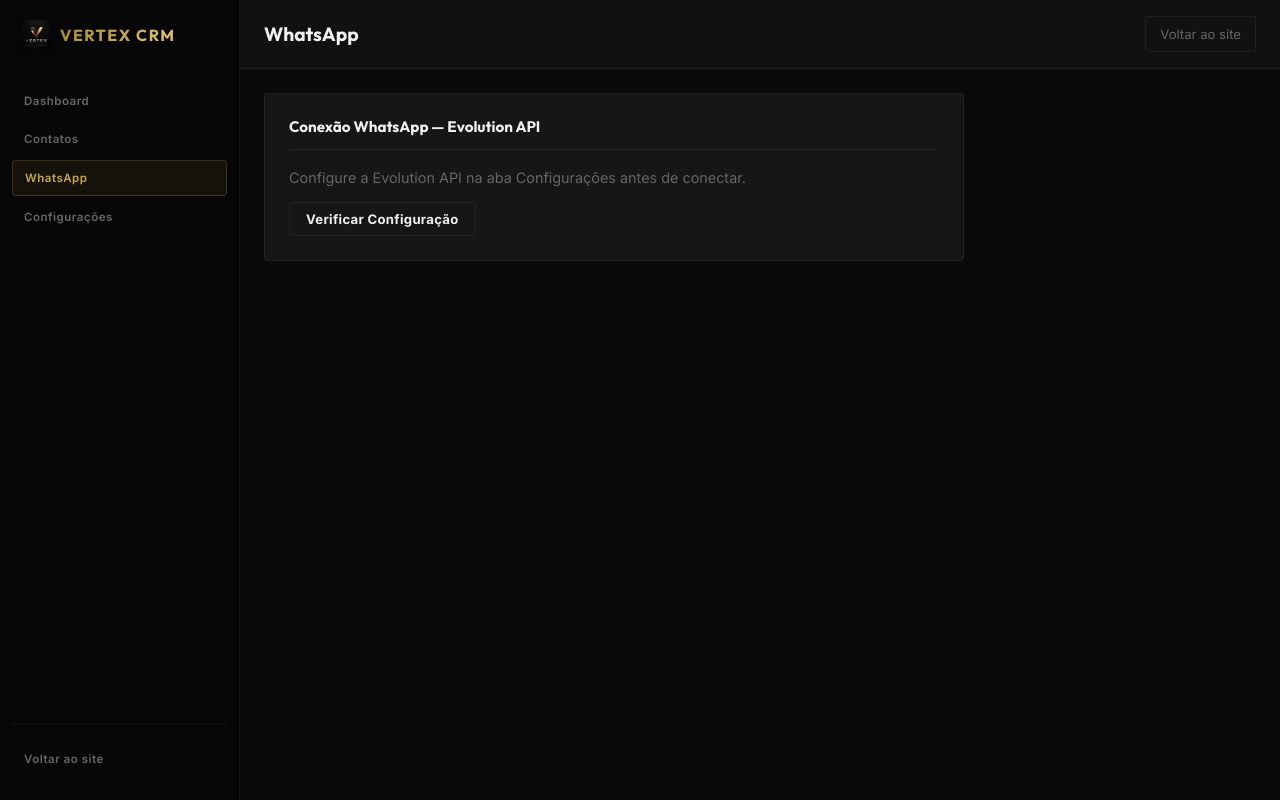
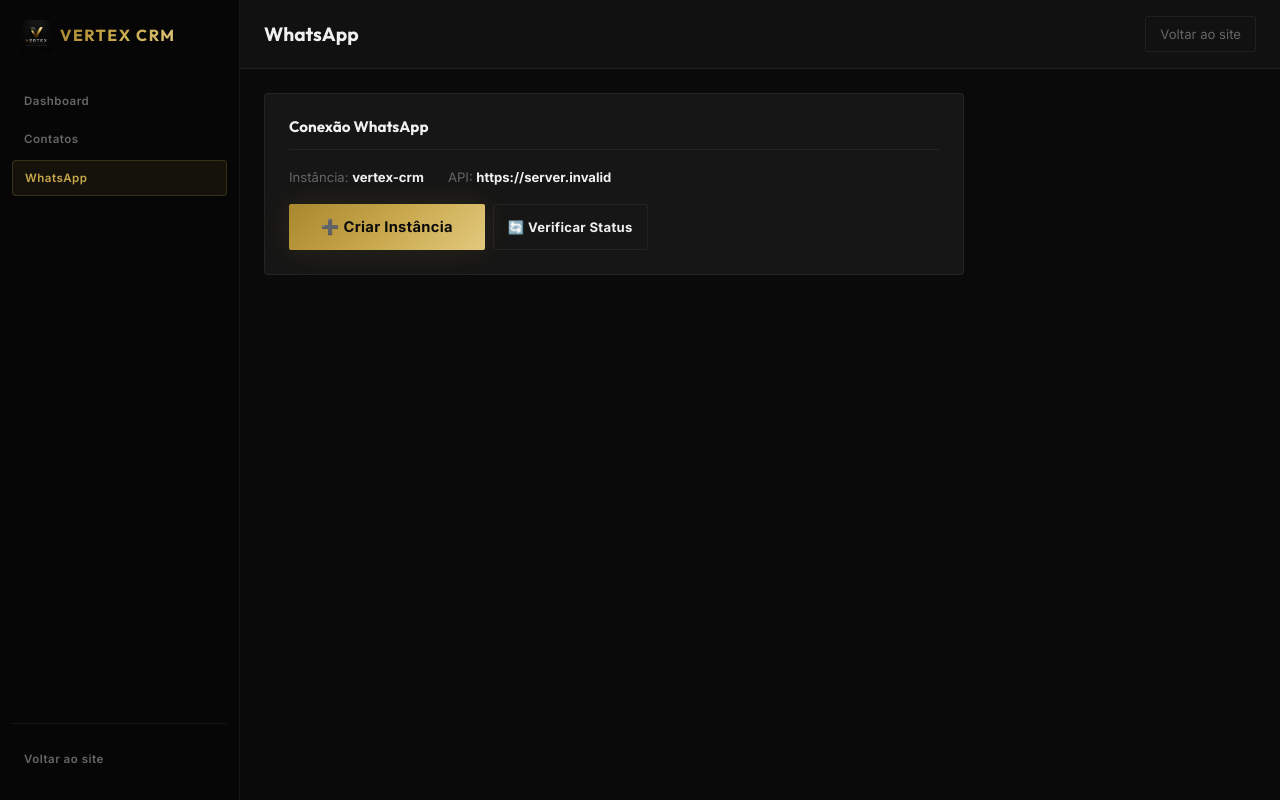
Before and after one commit to vertexxconsulting/Vertexconsulting, a React (Vite) app: page /crm in a window 1280 px wide. Both pictures are taken after a click on the button "WhatsApp". Built offline with nearby package versions, Linux system fonts and the light colour scheme; no server answers; the database is empty.

Commit message:
whatsapp flow completo: criar, conectar, desconectar, excluir instancia + indicador online/offline

```diff
--- a/src/components/crm/Settings.tsx
+++ b/src/components/crm/Settings.tsx
@@ -1,93 +1,3 @@
-import { useState, useEffect, type FormEvent } from 'react';
-import { getEvolutionConfig, saveEvolutionConfig } from '../../services/evolutionApi';
-import type { EvolutionConfig } from '../../types';
-
-export default function Settings() {
-  const [config, setConfig] = useState<EvolutionConfig>(getEvolutionConfig());
-  const [saved, setSaved] = useState(false);
-
-  useEffect(() => {
-    setConfig(getEvolutionConfig());
-  }, []);
-
-  const handleSave = (e: FormEvent) => {
-    e.preventDefault();
-    saveEvolutionConfig(config);
-    setSaved(true);
-    setTimeout(() => setSaved(false), 3000);
-  };
-
-  const updateField = (field: keyof EvolutionConfig, value: string) => {
-    setConfig((prev) => ({ ...prev, [field]: value }));
-  };
-
-  return (
-    <form className="settings-form" onSubmit={handleSave}>
-      <div className="settings-form__section">
-        <h3>Evolution API</h3>
-        <div className="settings-form__field">
-          <label>URL da API</label>
-          <input
-            type="url"
-            value={config.apiUrl}
-            onChange={(e) => updateField('apiUrl', e.target.value)}
-            placeholder="https://sua-evolution-api.com"
-          />
-          <div className="settings-form__hint">
-            Endereço onde a Evolution API está rodando (ex: http://localhost:8080)
-          </div>
-        </div>
-        <div className="settings-form__field">
-          <label>API Key</label>
-          <input
-            type="password"
-            value={config.apiKey}
-            onChange={(e) => updateField('apiKey', e.target.value)}
-            placeholder="Sua chave de autenticação"
-          />
-          <div className="settings-form__hint">
-            Valor da AUTHENTICATION_API_KEY no .env da Evolution API
-          </div>
-        </div>
-        <div className="settings-form__field">
-          <label>Nome da Instância</label>
-          <input
-            type="text"
-            value={config.instanceName}
-            onChange={(e) => updateField('instanceName', e.target.value)}
-            placeholder="vertex-consulting"
-          />
-          <div className="settings-form__hint">
-            Identificador único da instância WhatsApp
-          </div>
-        </div>
-      </div>
-
-      <div className="settings-form__section">
-        <h3>Mensagem WhatsApp</h3>
-        <div className="settings-form__field">
-          <label>Template da Mensagem</label>
-          <textarea
-            value={config.messageTemplate}
-            onChange={(e) => updateField('messageTemplate', e.target.value)}
-            placeholder="Olá {nome}! Recebemos sua solicitação..."
-            rows={4}
-          />
-          <div className="settings-form__hint">
-            Use {'{nome}'} para inserir o nome do lead automaticamente. Esta mensagem será enviada via WhatsApp quando o formulário for preenchido.
-          </div>
-        </div>
-      </div>
-
-      {saved && (
-        <div className="form-msg form-msg--success" style={{ marginBottom: 16 }}>
-          Configurações salvas com sucesso!
-        </div>
-      )}
-
-      <button type="submit" className="btn btn--primary" style={{ padding: '12px 28px' }}>
-        Salvar Configurações
-      </button>
-    </form>
-  );
-}
+// Configurações movidas para variáveis de ambiente do Vercel.
+// VITE_SUPABASE_URL, VITE_SUPABASE_ANON_KEY,
+// VITE_EVOLUTION_API_URL, VITE_EVOLUTION_API_KEY, VITE_EVOLUTION_INSTANCE
--- a/src/components/crm/Sidebar.tsx
+++ b/src/components/crm/Sidebar.tsx
@@ -11,7 +11,6 @@ const navItems: { view: View; label: string }[] = [
   { view: Views.Dashboard, label: 'Dashboard' },
   { view: Views.Contacts, label: 'Contatos' },
   { view: Views.WhatsApp, label: 'WhatsApp' },
-  { view: Views.Settings, label: 'Configurações' },
 ];
 
 export default function Sidebar({ currentView, setCurrentView, isOpen, onClose }: SidebarProps) {
--- a/src/components/crm/WhatsAppPanel.tsx
+++ b/src/components/crm/WhatsAppPanel.tsx
@@ -3,25 +3,40 @@ import {
   getEvolutionConfig,
   createInstance,
   connectInstance,
+  disconnectInstance,
+  deleteInstance,
   getConnectionState,
 } from '../../services/evolutionApi';
 import type { ConnectionState } from '../../types';
 
+type Step = 'config' | 'instance' | 'qr' | 'connected';
+
+const statusConfig = {
+  open: { label: 'Online', cor: '#22c55e', bg: 'rgba(34,197,94,0.15)' },
+  close: { label: 'Offline', cor: '#ef4444', bg: 'rgba(239,68,68,0.15)' },
+  connecting: { label: 'Conectando', cor: '#eab308', bg: 'rgba(234,179,8,0.15)' },
+};
+
 export default function WhatsAppPanel() {
-  const [config, setConfig] = useState(getEvolutionConfig());
+  const config = getEvolutionConfig();
+  const isConfigured = !!config.apiUrl && !!config.apiKey && !!config.instanceName;
+
+  const [step, setStep] = useState<Step>('config');
+  const [instanceCreated, setInstanceCreated] = useState(false);
   const [connectionState, setConnectionState] = useState<ConnectionState | null>(null);
   const [qrBase64, setQrBase64] = useState<string | null>(null);
+  const [loading, setLoading] = useState(false);
   const [statusMsg, setStatusMsg] = useState('');
   const [error, setError] = useState('');
-  const [loading, setLoading] = useState(false);
   const intervalRef = useRef<ReturnType<typeof setInterval> | null>(null);
 
-  const isConfigured = config.apiUrl && config.apiKey && config.instanceName;
-
+  // Auto-check connection on mount if configured
   useEffect(() => {
-    if (isConfigured) {
-      checkConnection();
+    if (!isConfigured) {
+      setStep('config');
+      return;
     }
+    checkConnection();
     return () => {
       if (intervalRef.current) clearInterval(intervalRef.current);
     };
@@ -29,31 +44,43 @@ export default function WhatsAppPanel() {
   }, []);
 
   const checkConnection = async () => {
+    if (!isConfigured) return;
     try {
       const state = await getConnectionState(config.instanceName);
       setConnectionState(state);
       setError('');
       if (state.state === 'open') {
+        setStep('connected');
+        setInstanceCreated(true);
         setQrBase64(null);
         setStatusMsg('WhatsApp conectado com sucesso.');
+      } else if (state.state === 'close') {
+        // Instance exists but disconnected
+        setStep('qr');
+        setInstanceCreated(true);
+        setStatusMsg('Instância existe mas desconectada. Clique em "Conectar" para gerar o QR Code.');
+      } else {
+        setStep('instance');
+        setInstanceCreated(true);
+        setStatusMsg('Instância criada. Clique em "Conectar".');
       }
-    } catch (err: unknown) {
-      const msg = err instanceof Error ? err.message : 'Erro ao verificar conexão';
+    } catch {
       setConnectionState(null);
-      setError(msg);
+      setInstanceCreated(false);
+      setStep('instance');
+      setStatusMsg('');
     }
   };
 
   const handleCreateInstance = async () => {
-    if (!isConfigured) {
-      setError('Configure a URL, API Key e nome da instância nas Configurações.');
-      return;
-    }
+    if (!isConfigured) return;
     setLoading(true);
     setError('');
     try {
       await createInstance(config.instanceName);
-      setStatusMsg('Instância criada. Clique em "Conectar" para gerar o QR Code.');
+      setInstanceCreated(true);
+      setStep('qr');
+      setStatusMsg('✅ Instância criada com sucesso! Clique em "Conectar" para gerar o QR Code.');
     } catch (err: unknown) {
       const msg = err instanceof Error ? err.message : 'Erro ao criar instância';
       setError(msg);
@@ -63,18 +90,17 @@ export default function WhatsAppPanel() {
   };
 
   const handleConnect = async () => {
-    if (!isConfigured) {
-      setError('Configure a URL, API Key e nome da instância nas Configurações.');
-      return;
-    }
+    if (!isConfigured) return;
     setLoading(true);
     setError('');
     setQrBase64(null);
     try {
+      setStatusMsg('Gerando QR Code...');
       const response = await connectInstance(config.instanceName);
       if (response.base64) {
         setQrBase64(response.base64);
-        setStatusMsg('Escaneie o QR Code com o WhatsApp do número que deseja conectar.');
+        setStep('qr');
+        setStatusMsg('📱 Escaneie o QR Code com o WhatsApp do número que deseja conectar.');
         startPolling();
       } else {
         setStatusMsg('Aguardando QR Code...');
@@ -95,7 +121,8 @@ export default function WhatsAppPanel() {
         setConnectionState(state);
         if (state.state === 'open') {
           setQrBase64(null);
-          setStatusMsg('WhatsApp conectado com sucesso!');
+          setStep('connected');
+          setStatusMsg('✅ WhatsApp conectado com sucesso!');
           if (intervalRef.current) clearInterval(intervalRef.current);
         }
       } catch {
@@ -104,99 +131,148 @@ export default function WhatsAppPanel() {
     }, 5000);
   };
 
-  const handleRefreshConfig = () => {
-    const newConfig = getEvolutionConfig();
-    setConfig(newConfig);
+  const handleDisconnect = async () => {
+    if (!confirm('Tem certeza que deseja desconectar o WhatsApp?')) return;
+    setLoading(true);
+    setError('');
+    try {
+      await disconnectInstance(config.instanceName);
+      setConnectionState(null);
+      setQrBase64(null);
+      setStep('qr');
+      setStatusMsg('⚠️ WhatsApp desconectado. Clique em "Conectar" para gerar novo QR Code.');
+    } catch (err: unknown) {
+      const msg = err instanceof Error ? err.message : 'Erro ao desconectar';
+      setError(msg);
+    } finally {
+      setLoading(false);
+    }
   };
 
-  const stateLabel = connectionState?.state || 'desconhecido';
+  const handleDelete = async () => {
+    if (!confirm('Tem certeza? Isso apaga a instância permanentemente.')) return;
+    setLoading(true);
+    setError('');
+    try {
+      await deleteInstance(config.instanceName);
+      setConnectionState(null);
+      setInstanceCreated(false);
+      setQrBase64(null);
+      setStep('instance');
+      setStatusMsg('🗑️ Instância excluída. Crie uma nova quando quiser.');
+    } catch (err: unknown) {
+      const msg = err instanceof Error ? err.message : 'Erro ao excluir';
+      setError(msg);
+    } finally {
+      setLoading(false);
+    }
+  };
+
+  const status = connectionState?.state
+    ? statusConfig[connectionState.state as keyof typeof statusConfig]
+    : null;
+
+  // ── Render ──
+
+  if (!isConfigured) {
+    return (
+      <div className="whatsapp-panel">
+        <div className="whatsapp-panel__section">
+          <h3>Conexão WhatsApp — Evolution API</h3>
+          <p style={{ color: 'var(--text-dim)', fontSize: '0.9rem' }}>
+            Evolution API não configurada. Defina as variáveis no Vercel e faça deploy novamente.
+          </p>
+          <ul style={{ color: 'var(--text-muted)', fontSize: '0.85rem', marginTop: 12, lineHeight: 2 }}>
+            <li><code style={{ color: 'var(--gold)' }}>VITE_EVOLUTION_API_URL</code> — URL da Evolution API</li>
+            <li><code style={{ color: 'var(--gold)' }}>VITE_EVOLUTION_API_KEY</code> — Chave de autenticação</li>
+            <li><code style={{ color: 'var(--gold)' }}>VITE_EVOLUTION_INSTANCE</code> — Nome da instância</li>
+          </ul>
+        </div>
+      </div>
+    );
+  }
 
   return (
     <div className="whatsapp-panel">
+      {/* INFO */}
       <div className="whatsapp-panel__section">
-        <h3>Conexão WhatsApp — Evolution API</h3>
+        <h3>Conexão WhatsApp</h3>
+        <div style={{ display: 'flex', gap: 24, flexWrap: 'wrap', fontSize: '0.82rem', color: 'var(--text-dim)', marginBottom: 16 }}>
+          <span>Instância: <strong style={{ color: 'var(--text-bright)' }}>{config.instanceName}</strong></span>
+          <span>API: <strong style={{ color: 'var(--text-bright)' }}>{config.apiUrl}</strong></span>
+        </div>
 
-        {!isConfigured ? (
-          <div>
-            <p style={{ color: 'var(--text-dim)', fontSize: '0.9rem', marginBottom: 12 }}>
-              Configure a Evolution API na aba Configurações antes de conectar.
-            </p>
-            <button className="btn btn--secondary" style={{ padding: '8px 16px', fontSize: '0.82rem' }} onClick={handleRefreshConfig}>
-              Verificar Configuração
-            </button>
-          </div>
-        ) : (
-          <div>
-            <div style={{ marginBottom: 16 }}>
-              <div style={{ fontSize: '0.78rem', color: 'var(--text-dim)', marginBottom: 4 }}>
-                Instância: <span style={{ color: 'var(--text-bright)' }}>{config.instanceName}</span>
-              </div>
-              <div style={{ fontSize: '0.78rem', color: 'var(--text-dim)' }}>
-                API: <span style={{ color: 'var(--text-bright)' }}>{config.apiUrl}</span>
-              </div>
-            </div>
-
-            <div className="whatsapp-panel__actions">
-              <button
-                className="btn btn--secondary"
-                style={{ padding: '8px 16px', fontSize: '0.82rem' }}
-                onClick={handleCreateInstance}
-                disabled={loading}
-              >
-                Criar Instância
-              </button>
-              <button
-                className="btn btn--primary"
-                style={{ padding: '8px 16px', fontSize: '0.82rem' }}
-                onClick={handleConnect}
-                disabled={loading}
-              >
-                {loading ? 'Conectando...' : 'Conectar (QR Code)'}
-              </button>
-              <button
-                className="btn btn--secondary"
-                style={{ padding: '8px 16px', fontSize: '0.82rem' }}
-                onClick={checkConnection}
-              >
-                Verificar Status
-              </button>
-            </div>
+        {/* STATUS INDICATOR */}
+        {status && (
+          <div style={{
+            display: 'flex', alignItems: 'center', gap: 12,
+            padding: '12px 16px', borderRadius: 8, background: status.bg, marginBottom: 16,
+          }}>
+            <span style={{
+              width: 14, height: 14, borderRadius: '50%', background: status.cor,
+              boxShadow: `0 0 8px ${status.cor}80`, flexShrink: 0,
+            }} />
+            <span style={{ fontWeight: 700, fontSize: '0.95rem', color: status.cor }}>
+              {status.label}
+            </span>
           </div>
         )}
-      </div>
 
-      {/* Status */}
-      {(connectionState || statusMsg || error) && (
-        <div className="whatsapp-panel__section">
-          <h3>Status da Conexão</h3>
-          {connectionState && (
-            <div style={{ marginBottom: 12 }}>
-              <span className={`whatsapp-panel__status whatsapp-panel__status--${stateLabel}`}>
-                {stateLabel === 'open' ? 'Conectado' : stateLabel === 'close' ? 'Desconectado' : 'Conectando...'}
-              </span>
+        {/* STATUS MESSAGE */}
+        {statusMsg && (
+          <p style={{ fontSize: '0.88rem', color: 'var(--text-muted)', marginBottom: 12 }}>{statusMsg}</p>
+        )}
+        {error && (
+          <p style={{ fontSize: '0.88rem', color: '#ef4444', marginBottom: 12 }}>{error}</p>
+        )}
+
+        {/* QR CODE */}
+        {qrBase64 && (
+          <div style={{ textAlign: 'center', marginBottom: 16 }}>
+            <div style={{
+              display: 'inline-block', padding: 12, background: '#fff', borderRadius: 12, marginBottom: 8,
+            }}>
+              <img src={qrBase64} alt="QR Code WhatsApp" style={{ width: 220, height: 220 }} />
             </div>
-          )}
-          {statusMsg && (
-            <p style={{ fontSize: '0.88rem', color: 'var(--text-muted)' }}>{statusMsg}</p>
-          )}
-          {error && (
-            <p style={{ fontSize: '0.88rem', color: 'var(--error)' }}>{error}</p>
-          )}
-        </div>
-      )}
-
-      {/* QR Code */}
-      {qrBase64 && (
-        <div className="whatsapp-panel__section">
-          <h3>QR Code</h3>
-          <div className="whatsapp-panel__qr">
-            <img src={qrBase64} alt="QR Code WhatsApp" />
-            <p style={{ fontSize: '0.85rem', color: 'var(--text-muted)', textAlign: 'center' }}>
-              Abra o WhatsApp no celular e escaneie este QR Code para conectar.
+            <p style={{ fontSize: '0.82rem', color: 'var(--text-muted)' }}>
+              Abra o WhatsApp no celular, vá em "Aparelhos conectados" e escaneie
             </p>
           </div>
+        )}
+
+        {/* ACTIONS */}
+        <div style={{ display: 'flex', gap: 8, flexWrap: 'wrap' }}>
+          {!instanceCreated && (
+            <button className="btn btn--primary" onClick={handleCreateInstance} disabled={loading}>
+              {loading ? 'Criando...' : '➕ Criar Instância'}
+            </button>
+          )}
+
+          {instanceCreated && step !== 'connected' && (
+            <button className="btn btn--primary" onClick={handleConnect} disabled={loading}>
+              {loading ? 'Conectando...' : '📱 Conectar (QR Code)'}
+            </button>
+          )}
+
+          {step === 'connected' && (
+            <>
+              <button className="btn btn--secondary" onClick={handleDisconnect} disabled={loading}
+                style={{ borderColor: '#eab308', color: '#eab308' }}>
+                {loading ? '...' : '⏹ Desconectar'}
+              </button>
+              <button className="btn btn--secondary" onClick={handleDelete} disabled={loading}
+                style={{ borderColor: '#ef4444', color: '#ef4444' }}>
+                {loading ? '...' : '🗑️ Excluir Instância'}
+              </button>
+            </>
+          )}
+
+          <button className="btn btn--secondary" onClick={checkConnection} disabled={loading}
+            style={{ padding: '8px 14px', fontSize: '0.82rem' }}>
+            🔄 Verificar Status
+          </button>
         </div>
-      )}
+      </div>
     </div>
   );
 }
--- a/src/pages/CRMApp.tsx
+++ b/src/pages/CRMApp.tsx
@@ -3,7 +3,6 @@ import Sidebar from '../components/crm/Sidebar';
 import Dashboard from '../components/crm/Dashboard';
 import Contacts from '../components/crm/Contacts';
 import WhatsAppPanel from '../components/crm/WhatsAppPanel';
-import Settings from '../components/crm/Settings';
 import { Views, type View } from '../types';
 import './CRMApp.css';
 
@@ -19,8 +18,6 @@ export default function CRMApp() {
         return <Contacts />;
       case Views.WhatsApp:
         return <WhatsAppPanel />;
-      case Views.Settings:
-        return <Settings />;
       default:
         return <Dashboard />;
     }
--- a/src/services/evolutionApi.ts
+++ b/src/services/evolutionApi.ts
@@ -1,22 +1,27 @@
-import type { EvolutionConfig, QRCodeResponse, ConnectionState } from '../types';
+import type { QRCodeResponse, ConnectionState } from '../types';
 
 const DEFAULT_MESSAGE_TEMPLATE = 'Olá {nome}! Recebemos sua solicitação na Vertex Consulting. Nossa equipe entrará em contato em breve. Obrigado!';
 
-export function getEvolutionConfig(): EvolutionConfig {
-  const saved = localStorage.getItem('vertex_evolution_config');
-  if (saved) {
-    return JSON.parse(saved);
-  }
-  return {
-    apiUrl: '',
-    apiKey: '',
-    instanceName: 'vertex-consulting',
-    messageTemplate: DEFAULT_MESSAGE_TEMPLATE,
-  };
+// Variáveis injetadas via Vercel (Environment Variables)
+// Defina no Vercel: Dashboard > Project > Settings > Environment Variables
+const ENV_API_URL = import.meta.env.VITE_EVOLUTION_API_URL || '';
+const ENV_API_KEY = import.meta.env.VITE_EVOLUTION_API_KEY || '';
+const ENV_INSTANCE_NAME = import.meta.env.VITE_EVOLUTION_INSTANCE || 'vertex-crm';
+const ENV_MESSAGE_TEMPLATE = import.meta.env.VITE_EVOLUTION_MSG_TEMPLATE || DEFAULT_MESSAGE_TEMPLATE;
+
+if (!ENV_API_URL || !ENV_API_KEY) {
+  console.warn(
+    'Evolution API não configurada. Defina VITE_EVOLUTION_API_URL e VITE_EVOLUTION_API_KEY no Vercel.'
+  );
 }
 
-export function saveEvolutionConfig(config: EvolutionConfig): void {
-  localStorage.setItem('vertex_evolution_config', JSON.stringify(config));
+export function getEvolutionConfig() {
+  return {
+    apiUrl: ENV_API_URL,
+    apiKey: ENV_API_KEY,
+    instanceName: ENV_INSTANCE_NAME,
+    messageTemplate: ENV_MESSAGE_TEMPLATE,
+  };
 }
 
 async function apiCall<T>(
@@ -26,7 +31,7 @@ async function apiCall<T>(
 ): Promise<T> {
   const config = getEvolutionConfig();
   if (!config.apiUrl || !config.apiKey) {
-    throw new Error('Evolution API não configurada. Acesse Configurações no CRM.');
+    throw new Error('Evolution API não configurada. Defina as variáveis no Vercel.');
   }
 
   const url = `${config.apiUrl.replace(/\/$/, '')}${endpoint}`;
@@ -47,6 +52,14 @@ async function apiCall<T>(
   }
 
   return response.json();
+}
+
+export async function disconnectInstance(instanceName: string): Promise<unknown> {
+  return apiCall(`/instance/disconnect/${instanceName}`, 'DELETE');
+}
+
+export async function deleteInstance(instanceName: string): Promise<unknown> {
+  return apiCall(`/instance/delete/${instanceName}`, 'DELETE');
 }
 
 export async function createInstance(instanceName: string): Promise<unknown> {
--- a/src/types.ts
+++ b/src/types.ts
@@ -19,13 +19,12 @@ export const ContactStatuses = {
 
 export type Priority = 'Baixa' | 'Média' | 'Alta';
 
-export type View = 'Dashboard' | 'Contatos' | 'WhatsApp' | 'Configurações';
+export type View = 'Dashboard' | 'Contatos' | 'WhatsApp';
 
 export const Views = {
   Dashboard: 'Dashboard',
   Contacts: 'Contatos',
   WhatsApp: 'WhatsApp',
-  Settings: 'Configurações',
 } as const;
 
 export type ConversationStatus = 'Ativo' | 'Aguardando' | 'Encerrada';
@@ -67,13 +66,6 @@ export interface KanbanColumnData {
   cards: KanbanCardData[];
 }
 
-export interface EvolutionConfig {
-  apiUrl: string;
-  apiKey: string;
-  instanceName: string;
-  messageTemplate: string;
-}
-
 export interface ConnectionState {
   instance: string;
   state: 'open' | 'close' | 'connecting';
```
Also changed, not shown: scripts/create-table.mjs (added, +58 -0 lines), src/services/supabaseClient.ts (+8 -1 lines), vercel.json (added).
